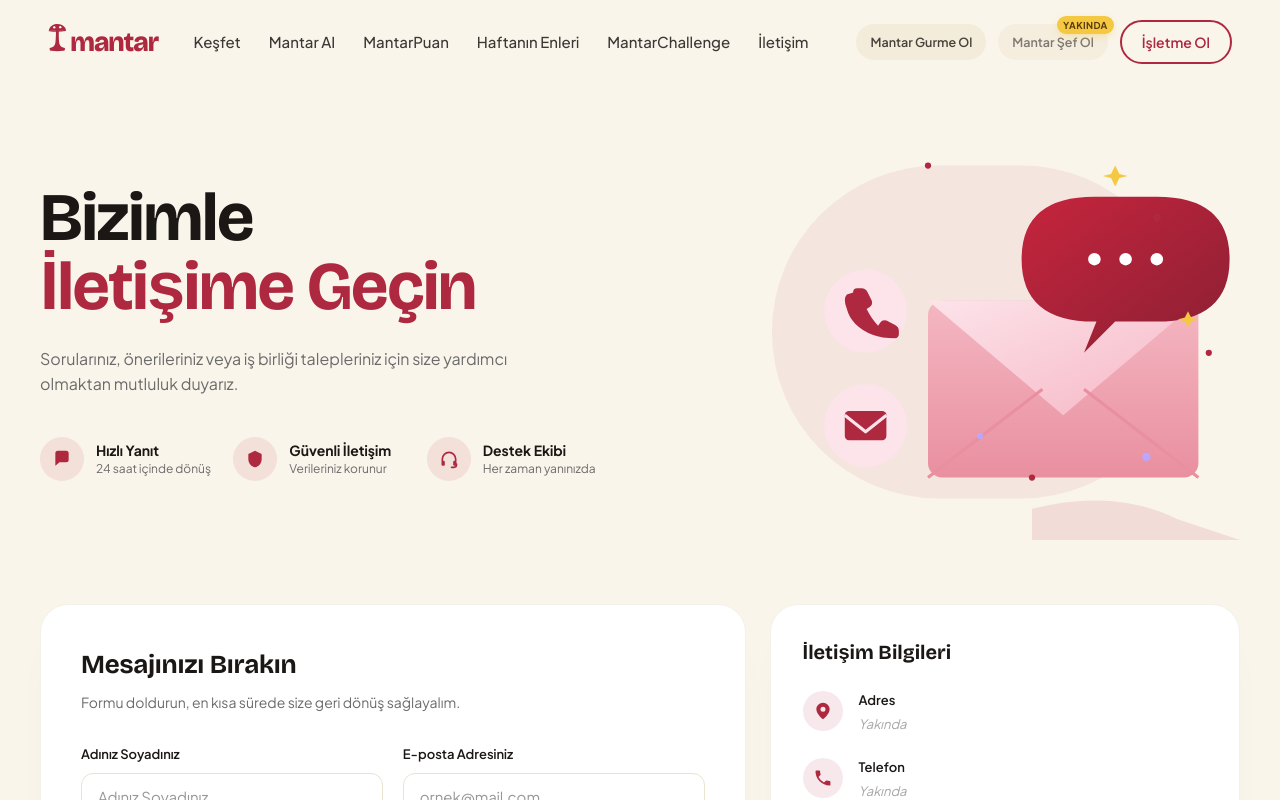
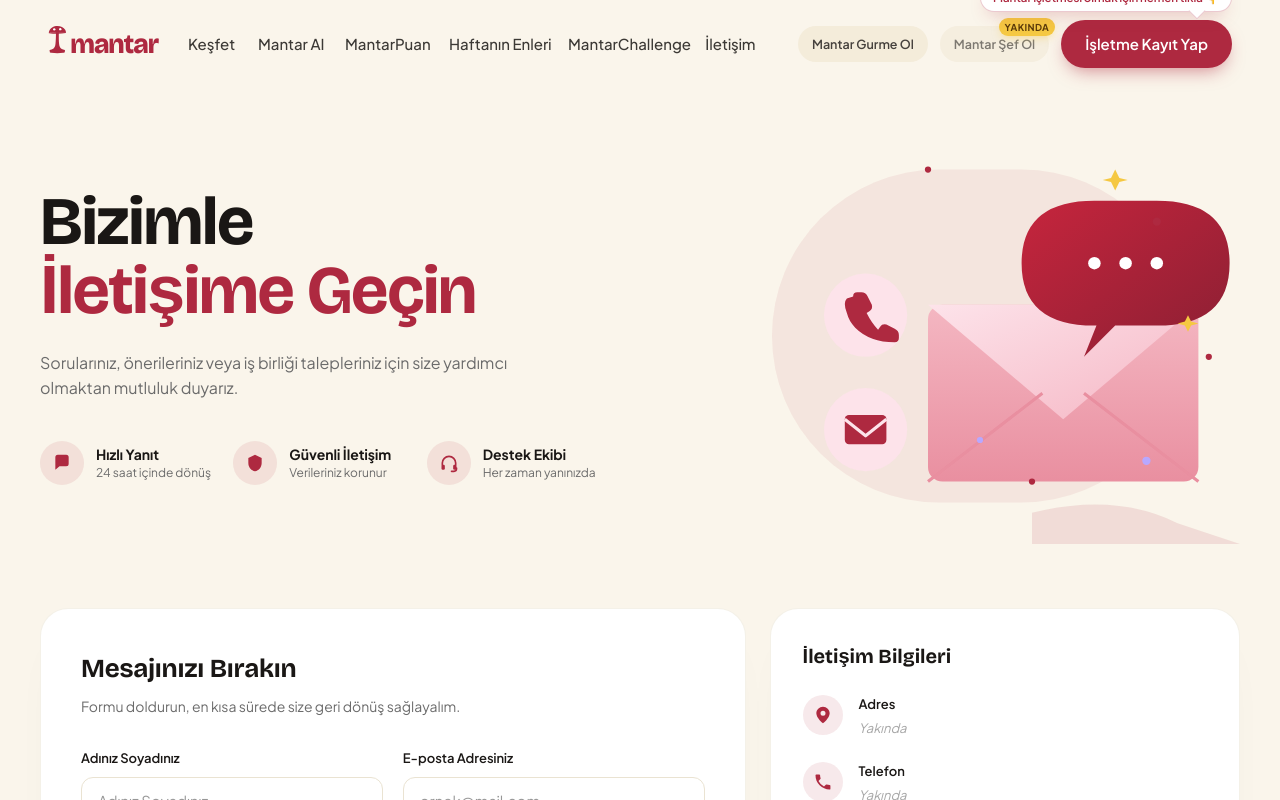
Before and after one commit to onurkv41-41/mantar, a Next.js app: page /iletisim in a window 1280 px wide. Shown: the top 800 px of the page. Built offline with nearby package versions, Linux system fonts and the light colour scheme.

Commit message:
Nav: bigger filled İşletme Kayıt Yap CTA + animated speech bubble hint

```diff
--- a/app/globals.css
+++ b/app/globals.css
@@ -82,3 +82,12 @@ html, body {
 .anim-float    { animation: floaty 6s ease-in-out infinite; }
 .anim-float-2  { animation: floaty 7s ease-in-out infinite 0.8s; }
 .anim-float-3  { animation: floaty 8s ease-in-out infinite 1.5s; }
+
+@keyframes bubblePulse {
+  0%, 100% { transform: translateY(0) scale(1); }
+  50%      { transform: translateY(-4px) scale(1.03); }
+}
+.anim-float-bubble {
+  animation: bubblePulse 1.6s ease-in-out infinite;
+  transform-origin: bottom right;
+}
--- a/components/Nav.tsx
+++ b/components/Nav.tsx
@@ -53,12 +53,28 @@ export default function Nav() {
                 YAKINDA
               </span>
             </Link>
-            <Link
-              href="/mekan-ol"
-              className="inline-flex items-center justify-center h-10 sm:h-11 px-3 sm:px-5 rounded-full border-2 border-mantar-red text-mantar-red font-semibold text-[12.5px] sm:text-[14px] hover:bg-mantar-red hover:text-white transition whitespace-nowrap"
-            >
-              İşletme Ol
-            </Link>
+            <div className="relative">
+              <Link
+                href="/mekan-ol"
+                className="inline-flex items-center justify-center h-11 sm:h-12 px-4 sm:px-6 rounded-full bg-mantar-red text-white font-semibold text-[13px] sm:text-[15px] shadow-[0_8px_18px_-6px_rgba(174,41,64,0.55)] hover:bg-mantar-red-dark transition whitespace-nowrap"
+              >
+                İşletme Kayıt Yap
+              </Link>
+
+              {/* Animated speech bubble */}
+              <div
+                className="hidden sm:block absolute -top-9 right-0 z-20 anim-float-bubble pointer-events-none"
+                aria-hidden
+              >
+                <div className="relative inline-flex items-center h-7 px-3 rounded-full bg-white border border-mantar-red/25 shadow-[0_8px_18px_-8px_rgba(174,41,64,0.35)] whitespace-nowrap">
+                  <span className="text-[11.5px] font-semibold text-mantar-red tracking-[-0.005em]">
+                    Mantar işletmesi olmak için hemen tıkla 👇
+                  </span>
+                  {/* Tail */}
+                  <span className="absolute -bottom-[6px] right-7 h-3 w-3 bg-white border-r border-b border-mantar-red/25 rotate-45" />
+                </div>
+              </div>
+            </div>
 
             {/* Mobile burger */}
             <button
@@ -120,9 +136,9 @@ export default function Nav() {
               <Link
                 href="/mekan-ol"
                 onClick={() => setOpen(false)}
-                className="inline-flex items-center justify-center h-11 px-5 rounded-full border-2 border-mantar-red text-mantar-red font-semibold text-[14px] text-center"
+                className="inline-flex items-center justify-center h-12 px-5 rounded-full bg-mantar-red text-white font-semibold text-[14.5px] text-center shadow-[0_8px_18px_-6px_rgba(174,41,64,0.55)]"
               >
-                İşletme Ol
+                İşletme Kayıt Yap
               </Link>
             </div>
           </div>
```
